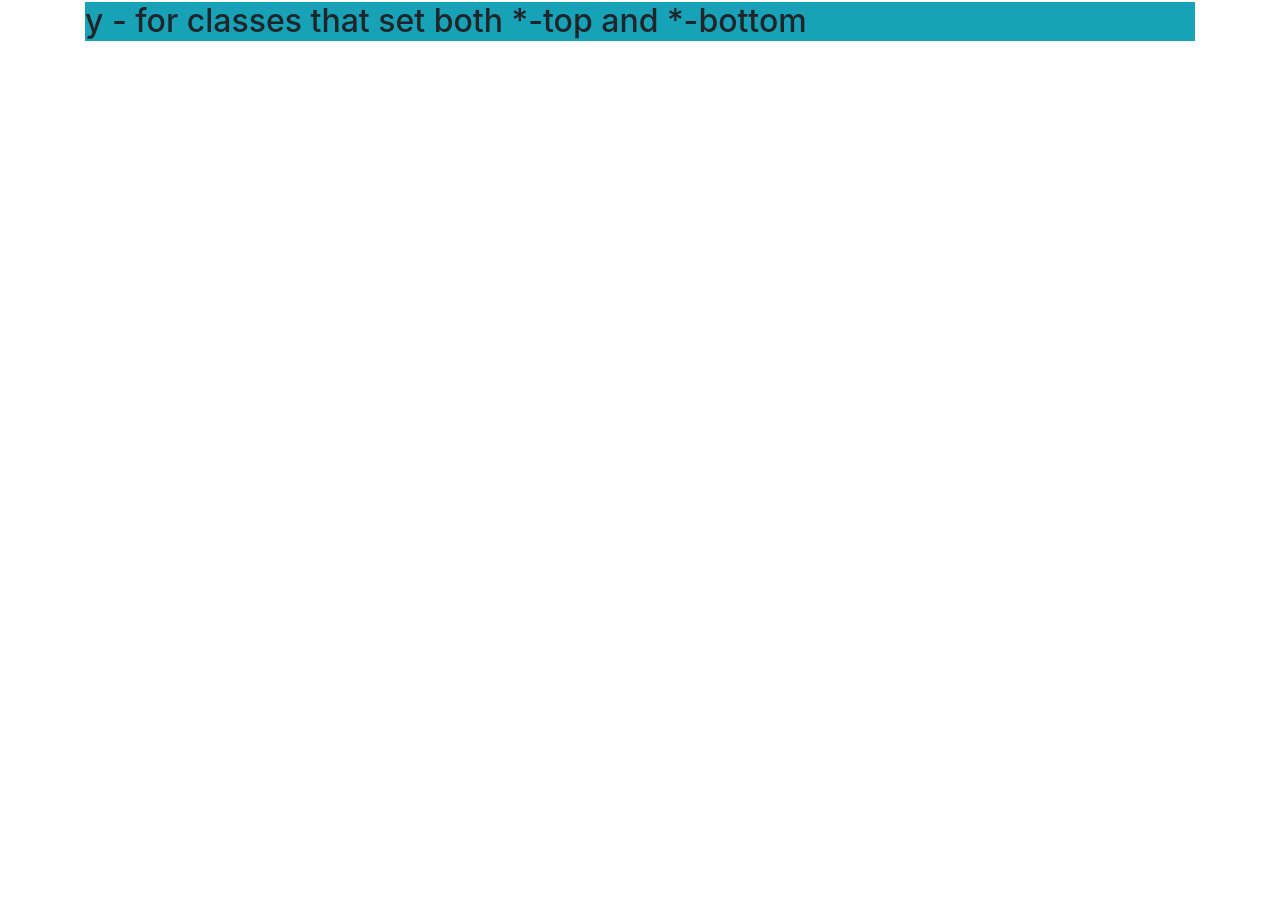
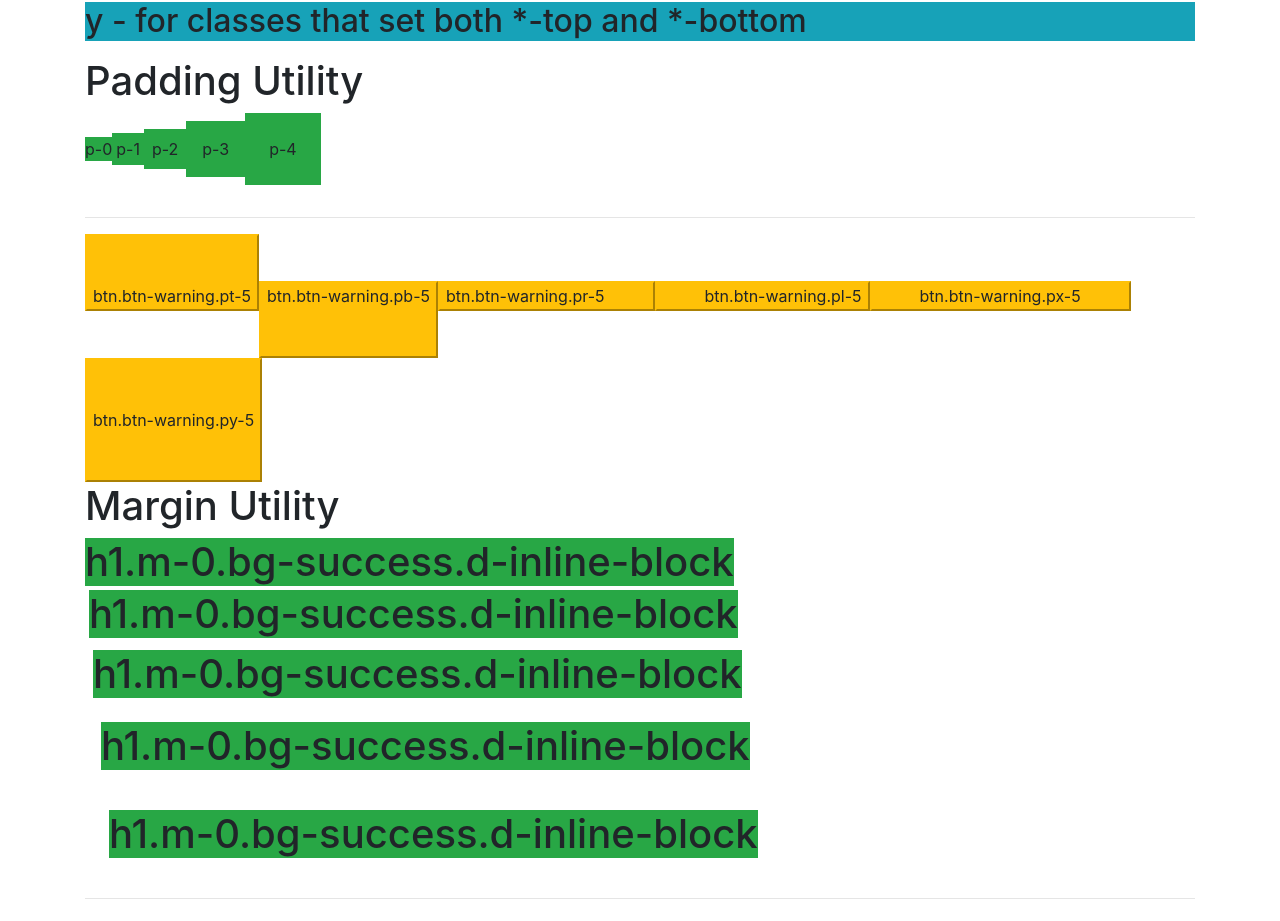
Before and after one commit to youssefchehata/masteringReactM, a React (Create React App) app: page /bootstrap2 in a window 1280 px wide. Shown: the part 1158-2079 px from the top of the page. Before the commit the page ends 1215 px from the top, so only its background shows below. Built offline with nearby package versions, Linux system fonts and the light colour scheme.

Commit message:
second commit

```diff
--- a/src/components/Bootstrap2.jsx
+++ b/src/components/Bootstrap2.jsx
@@ -92,6 +92,33 @@ const Bootstrap2 = () => {
           y - for classes that set both *-top and *-bottom
         </h2>
       </p>
+      <h1>Padding Utility</h1>
+      <p className="p-0 bg-success d-inline-block">p-0</p>
+      <p className="p-1 bg-success d-inline-block">p-1</p>
+      <p className="p-2 bg-success d-inline-block">p-2</p>
+      <p className="p-3 bg-success d-inline-block">p-3</p>
+      <p className="p-4 bg-success d-inline-block">p-4</p>
+      <hr/>
+      <button className="btn-warning pt-5">btn.btn-warning.pt-5</button>
+      <button className="btn-warning pb-5">btn.btn-warning.pb-5</button>
+      <button className="btn-warning pr-5">btn.btn-warning.pr-5</button>
+      <button className="btn-warning pl-5">btn.btn-warning.pl-5</button>
+      <button className="btn-warning px-5">btn.btn-warning.px-5</button>
+      <button className="btn-warning py-5">btn.btn-warning.py-5</button>
+      <h1>Margin Utility</h1>
+      <h1 className="m-0 bg-success d-inline-block">h1.m-0.bg-success.d-inline-block</h1>
+      <h1 className="m-1 bg-success d-inline-block">h1.m-0.bg-success.d-inline-block</h1>
+      <h1 className="m-2 bg-success d-inline-block">h1.m-0.bg-success.d-inline-block</h1>
+      <h1 className="m-3 bg-success d-inline-block">h1.m-0.bg-success.d-inline-block</h1>
+      <h1 className="m-4 bg-success d-inline-block">h1.m-0.bg-success.d-inline-block</h1>
+      <hr/>
+      <p className="m-2  bg-danger d-inline-block">with</p>
+      <p className="m-2  bg-danger d-inline-block">with</p>
+      <p className="m-2  bg-danger d-inline-block">with</p>
+      <p className="m-2  bg-danger d-inline-block">with</p>
+      <p className="m-2  bg-danger d-inline-block">with</p>
+      <div className="d-inline-block bg-success" style={{width: 201,height:200}}>Height 200%</div>
+
     </div>
   );
 };
```
